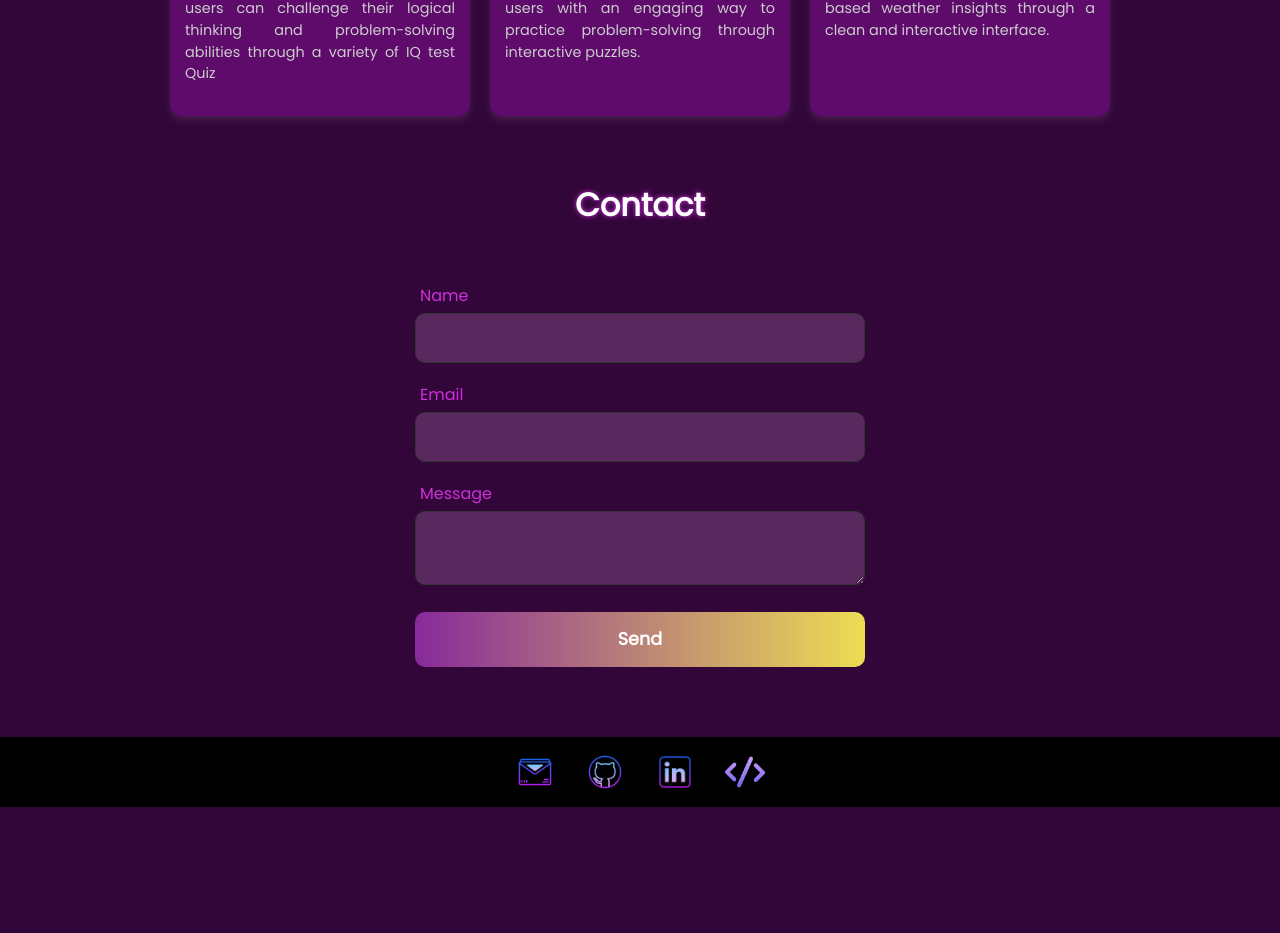
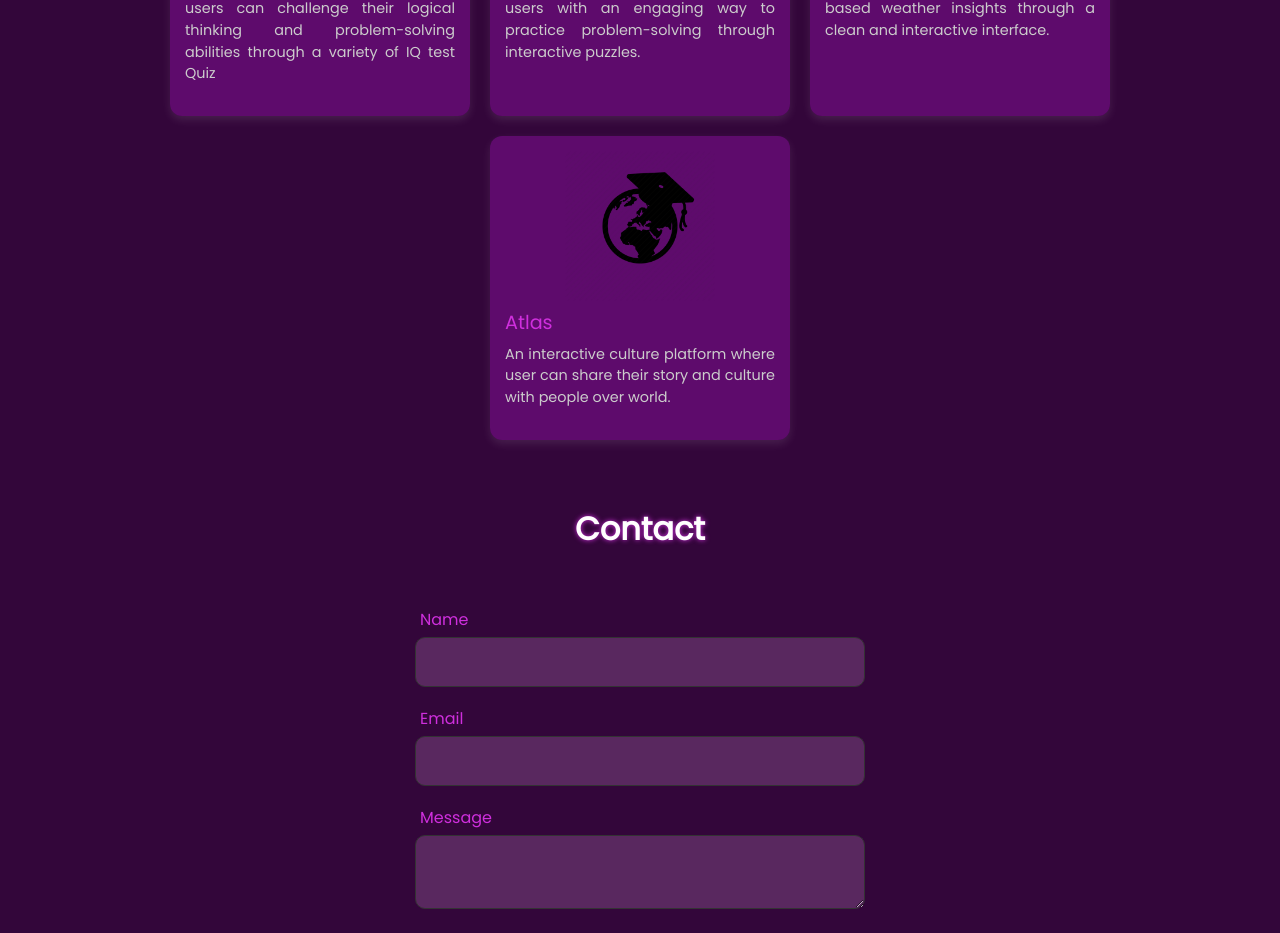
Before and after one commit to RutviBhoraniya/portfolio, a React (Vite) app: page / in a window 1280 px wide. Shown: the part 1599-2532 px from the top of the page. Before the commit the page ends 2406 px from the top, so only its background shows below. Built offline with nearby package versions, Linux system fonts and the light colour scheme.

Commit message:
live url for project

```diff
--- a/src/components/Projects.jsx
+++ b/src/components/Projects.jsx
@@ -16,14 +16,20 @@ const Projects = () => {
 
                 <div className='project'>
                     <img src='/image/math_logo.png' alt='brain' className='project-img'/>
-                    <a href='https://github.com/RutviBhoraniya/Mathematical-Puzzle'><h2 className='project-title'>Mathematical Puzzle</h2></a>
+                    <a href='https://mathematical-puzzle.netlify.app/home/home'><h2 className='project-title'>Mathematical Puzzle</h2></a>
                     <p>Make learning math fun by providing users with an engaging way to practice problem-solving through interactive puzzles.</p>
                 </div>
 
                 <div className='project'>
                     <img src='/image/weather.png' alt='weather' className='project-img'/>
-                    <a href='https://github.com/RutviBhoraniya/weatherApp'><h2 className='project-title'>Weather App</h2></a>
+                    <a href='https://weather-by-rrb.netlify.app/'><h2 className='project-title'>Weather App</h2></a>
                     <p>Provide users with instant, location-based weather insights through a clean and interactive interface.</p>
+                </div>
+
+                <div className='project'>
+                    <img src='/image/culture.png' alt='culture Atlas' className='project-img'/>
+                    <a href='https://cultureatlasbydr.onrender.com/'><h2 className='project-title'>Atlas</h2></a>
+                    <p>An interactive culture platform where user can share their story and culture with people over world.</p>
                 </div>
         </div>
     </div>
```
Also changed, not shown: public/image/culture.png (added).
